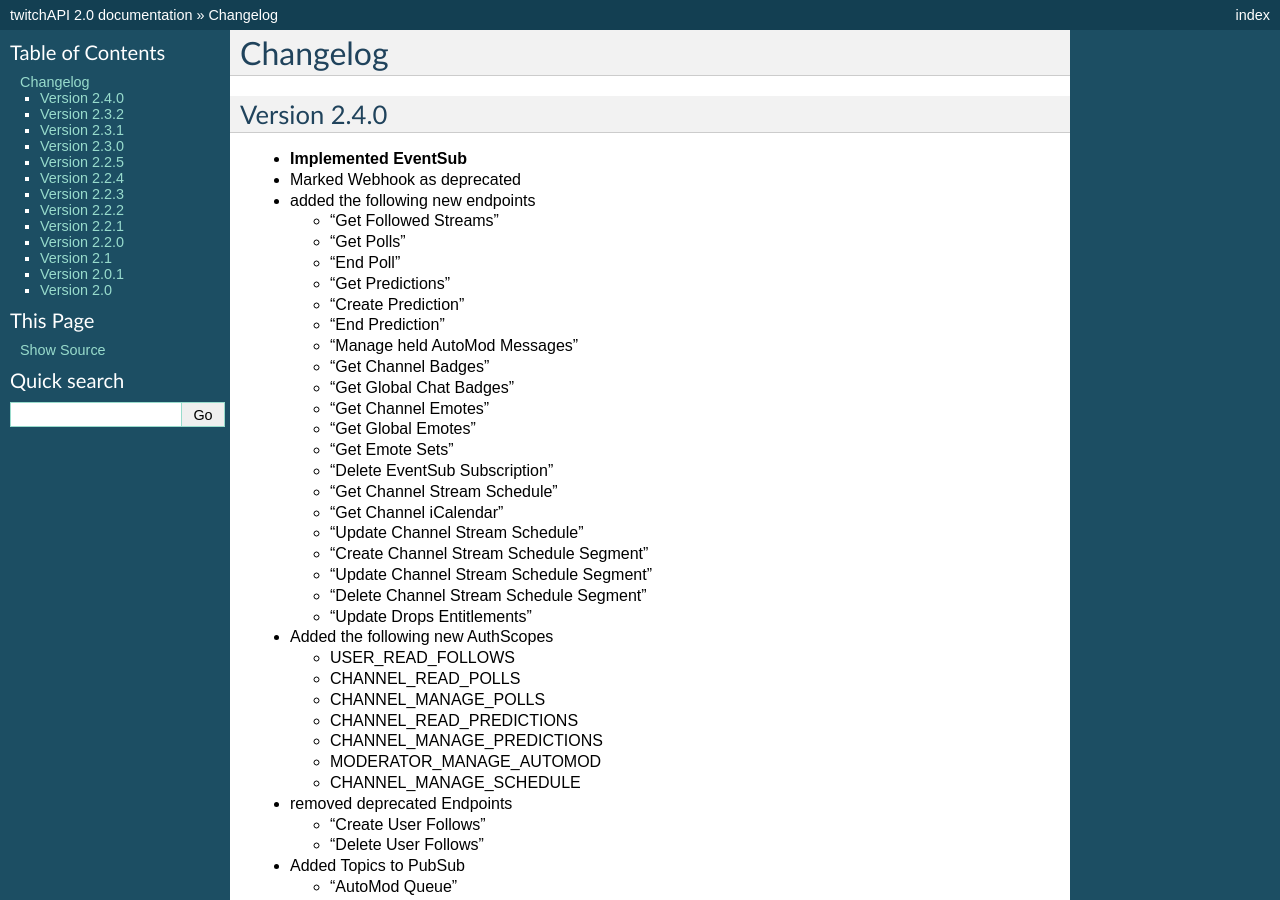
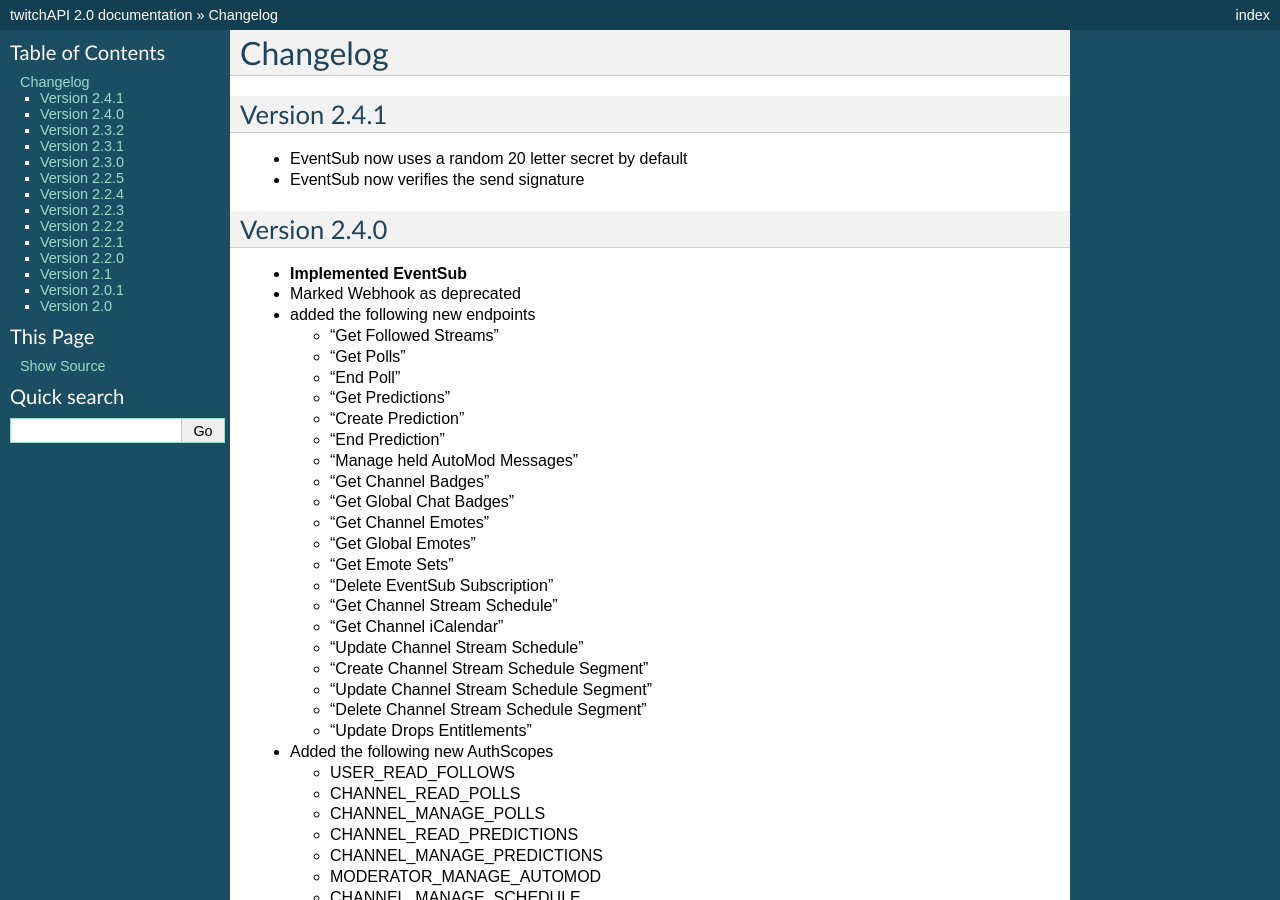
Before and after one commit to Teekeks/pyTwitchAPI, a Sphinx documentation site: the page built from docs/changelog.rst, in a window 1280 px wide and 900 px high. Built offline with Sphinx 7.4.7, drawn with Linux system fonts in a browser that asks for light colours.

Commit message:
updated changelog

```diff
--- a/docs/changelog.rst
+++ b/docs/changelog.rst
@@ -2,6 +2,13 @@
 
 Changelog
 =====================================
+
+****************
+Version 2.4.1
+****************
+
+- EventSub now uses a random 20 letter secret by default
+- EventSub now verifies the send signature
 
 ****************
 Version 2.4.0
```
